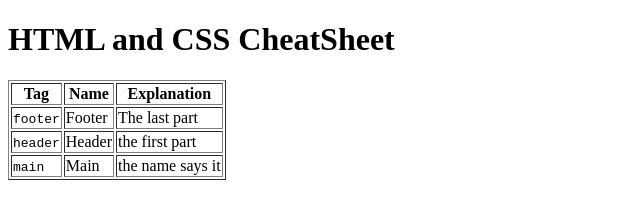
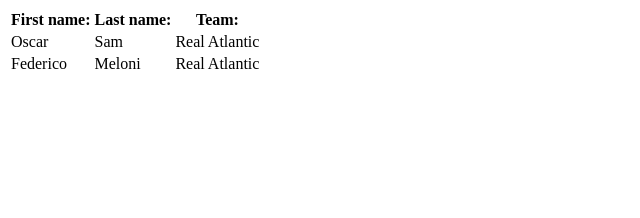
Before and after one commit to OscarSammm/Cheat-Sheet, a plain HTML site: page index.html in a window 1280 px wide. Shown: the whole page, without its empty margins (0-640 px from the left). Drawn offline with Linux system fonts and the light colour scheme.

Commit message:
update index.html

```diff
--- a/index.html
+++ b/index.html
@@ -1,36 +1,28 @@
 <!DOCTYPE html>
 <html>
   <head>
-    <title>My CheatSheet</title>
-    <link rel="stylesheet" href="style.css" />
+    <title>Page title</title>
+    <link rel="stylesheet" href="styles.css" />
+    <meta name="viewport" content="width=device-width, initial-scale=1" />
+    <link rel="stylesheet" type="text/css" media="screen" href="style.css" />
   </head>
   <body>
-    <h1>HTML and CSS CheatSheet</h1>
-    <table border="1">
-      <thead>
+    <table>
       <tr>
-          <th>Tag</th>
-          <th>Name</th>
-          <th>Explanation</th>
-        </tr>
-      </thead>
-      <tbody>
-        <tr>
-          <td><code>footer</code></td>
-          <td>Footer</td>
-          <td>The last part</td>
+        <th>First name:</th>
+        <th>Last name:</th>
+        <th>Team:</th>
       </tr>
       <tr>
-          <td><code>header</code></td>
-          <td>Header</td>
-          <td>the first part</td>
+        <td>Oscar</td>
+        <td>Sam</td>
+        <td>Real Atlantic</td>
       </tr>
       <tr>
-          <td><code>main</code></td>
-          <td>Main</td>
-          <td>the name says it</td>
+        <td>Federico</td>
+        <td>Meloni</td>
+        <td>Real Atlantic</td>
       </tr>
-      </tbody>
     </table>
   </body>
 </html>
```
Lines whose indentation alone changed are shown as unchanged.
